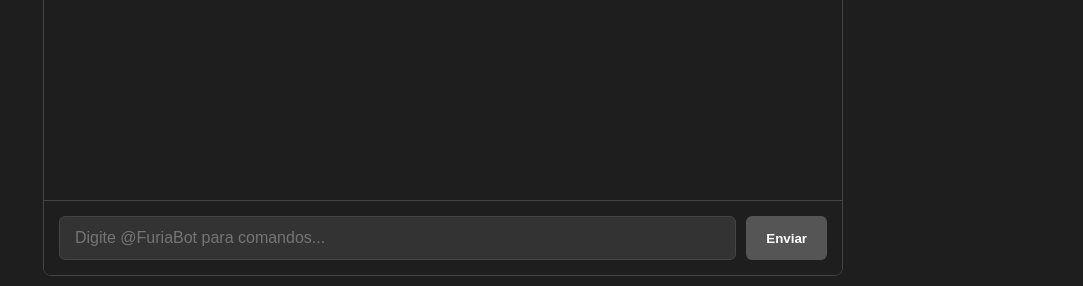
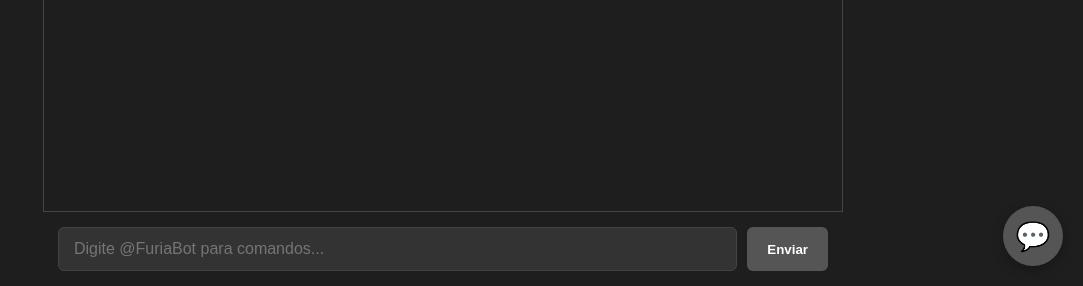
Before and after one commit to rafaelbsdev/Furia_Normal, a Flask app: page / in a window 1280 px wide. Shown: the part 514-800 px from the top of the page, without its empty margins (197-1280 px from the left). Run offline with Flask 3, Linux system fonts and the light colour scheme; some libraries are stand-ins or nearby versions.

```diff
--- a/app.py
+++ b/app.py
@@ -96,21 +96,42 @@ def get_esports_data(game, team, data_type):
         return [f"Erro temporário. Por favor, tente novamente mais tarde."]
 
 def parse_players(soup):
-    """Extrai lista de jogadores da tabela roster-card"""
+    """Extrai lista de jogadores com posições e tratamento de páginas inexistentes"""
     players = []
     roster_table = soup.find('table', {'class': 'roster-card'})
 
     if roster_table:
         for player_row in roster_table.find_all('tr', {'class': 'Player'}):
+            # Extrair nome do jogador
+            name = None
             id_cell = player_row.find('td', {'class': 'ID'})
             if id_cell:
                 player_link = id_cell.find('a', href=True)
-                if player_link and player_link.get('title'):
-                    players.append(player_link['title'])
+                if player_link:
+                    # Remover "(page does not exist)" do nome
+                    raw_name = player_link.get('title', '')
+                    name = raw_name.replace(' (page does not exist)', '')
                 else:
                     bold_name = id_cell.find('b')
                     if bold_name:
-                        players.append(bold_name.get_text(strip=True))
+                        name = bold_name.get_text(strip=True)
+
+            # Extrair posição
+            position = ""
+            position_cell = player_row.find('td', {'class': 'Position'})
+            if position_cell:
+                position = position_cell.get_text(strip=True)
+                # Limpar formatação da posição
+                position = position.split('.')[-1]
+                position = position.replace('Role:', '').replace('(', '').replace(')', '').strip()
+                position = position.replace('&nbsp;', ' ').strip()
+
+            # Formatar entrada
+            if name:
+                if position:
+                    players.append(f"{name} - ({position})")
+                else:
+                    players.append(name)
 
     return players[:10] if players else ["Nenhum jogador encontrado"]
 
--- a/static/css/style.css
+++ b/static/css/style.css
@@ -1,4 +1,4 @@
-/* Reset e Base */
+/* style.css */
 * {
     margin: 0;
     padding: 0;
@@ -6,12 +6,45 @@
     font-family: 'Arial', sans-serif;
 }
 
+/* Reset e Base */
 body {
     height: 100vh;
+    overflow: hidden;
     display: flex;
     flex-direction: column;
     padding: 10px;
     transition: background-color 0.3s, color 0.3s;
+}
+
+/* Temas */
+.light-theme {
+    --bg-color: #f9f9f9;
+    --text-color: #333;
+    --message-bg: white;
+    --input-bg: white;
+    --border-color: #ccc;
+    --button-bg: #007bff;
+    --button-hover: #0056b3;
+    --bot-bg: #fff3f6;
+    --bot-border: #ff003c;
+    --scrollbar-track: #f1f1f1;
+    --scrollbar-thumb: #c1c1c1;
+    --scrollbar-thumb-hover: #a8a8a8;
+}
+
+.dark-theme {
+    --bg-color: #1e1e1e;
+    --text-color: #f0f0f0;
+    --message-bg: #2d2d2d;
+    --input-bg: #333;
+    --border-color: #444;
+    --button-bg: #555;
+    --button-hover: #666;
+    --bot-bg: #2a1a1f;
+    --bot-border: #ff003c;
+    --scrollbar-track: #2a2a2a;
+    --scrollbar-thumb: #505050;
+    --scrollbar-thumb-hover: #626262;
 }
 
 /* Container do Chat */
@@ -24,18 +57,21 @@ body {
     margin: 0 auto;
     border: 1px solid var(--border-color);
     border-radius: 8px;
-    overflow: hidden;
     background-color: var(--bg-color);
+    height: 100vh;
+    position: relative;
 }
 
 /* Área de Mensagens */
 .message-box {
     flex: 1;
     overflow-y: auto;
-    padding: 15px;
+    padding: 15px 15px 70px;
+    margin-bottom: 20px;
     display: flex;
     flex-direction: column;
-    gap: 12px;
+    gap: 8px;
+    min-height: 0;
 }
 
 .message {
@@ -45,6 +81,8 @@ body {
     color: var(--text-color);
     word-break: break-word;
     box-shadow: 0 1px 3px rgba(0,0,0,0.1);
+    position: relative;
+    width: auto;
 }
 
 /* Mensagens do Bot */
@@ -62,12 +100,19 @@ body {
     font-size: 0.9em;
 }
 
-/* Área de Input */
+/* Área de Input Fixa */
 .input-area {
+    position: fixed;
+    bottom: 0;
+    left: 0;
+    right: 0;
+    padding: 15px;
+    background: var(--bg-color);
+    border-top: 1px solid var(--border-color);
+    max-width: 800px;
+    margin: 0 auto;
+    z-index: 999;
     display: flex;
-    padding: 15px;
-    border-top: 1px solid var(--border-color);
-    background-color: var(--input-bg);
     gap: 10px;
 }
 
@@ -97,7 +142,86 @@ body {
     background-color: var(--button-hover);
 }
 
-/* Alternador de Tema */
+/* Botões de Ação */
+.message-actions {
+    position: absolute;
+    right: 8px;
+    top: 50%;
+    transform: translateY(-50%);
+    display: flex;
+    gap: 6px;
+    opacity: 0.7;
+    transition: opacity 0.2s;
+}
+
+.message:hover .message-actions {
+    opacity: 1;
+}
+
+.edit-btn, .delete-btn {
+    background: none;
+    border: 1px solid var(--border-color);
+    border-radius: 4px;
+    padding: 4px;
+    color: var(--text-color);
+    cursor: pointer;
+    font-size: 12px;
+    transition: all 0.2s;
+}
+
+.edit-btn:hover {
+    background-color: rgba(0, 123, 255, 0.1);
+}
+
+.delete-btn:hover {
+    background-color: rgba(220, 53, 69, 0.1);
+}
+
+/* Widget do WhatsApp */
+.whatsapp-button {
+    position: fixed;
+    bottom: 20px;
+    right: 20px;
+    width: 60px;
+    height: 60px;
+    border-radius: 50%;
+    background-color: #25D366;
+    color: white;
+    border: none;
+    font-size: 28px;
+    cursor: pointer;
+    box-shadow: 0 4px 12px rgba(0,0,0,0.25);
+    z-index: 1000;
+    display: flex;
+    align-items: center;
+    justify-content: center;
+    transition: all 0.3s ease;
+}
+
+.whatsapp-button:hover {
+    transform: scale(1.1);
+    box-shadow: 0 6px 16px rgba(0,0,0,0.3);
+}
+
+/* Barra de Rolagem */
+::-webkit-scrollbar {
+    width: 8px;
+}
+
+::-webkit-scrollbar-track {
+    background: var(--scrollbar-track);
+}
+
+::-webkit-scrollbar-thumb {
+    background: var(--scrollbar-thumb);
+    border-radius: 4px;
+}
+
+::-webkit-scrollbar-thumb:hover {
+    background: var(--scrollbar-thumb-hover);
+}
+
+/* Tema Switcher */
 .theme-switcher {
     position: fixed;
     top: 20px;
@@ -124,83 +248,85 @@ body {
     transform: scale(1.1);
 }
 
-/* Barra de rolagem */
-::-webkit-scrollbar {
-    width: 8px;
+/* Widget do WhatsApp (versão completa) */
+.whatsapp-button {
+    position: fixed;
+    bottom: 20px;
+    right: 20px;
+    width: 60px;
+    height: 60px;
+    border-radius: 50%;
+    background-color: #25D366;
+    color: white;
+    border: none;
+    font-size: 28px;
+    cursor: pointer;
+    box-shadow: 0 4px 12px rgba(0,0,0,0.25);
+    z-index: 1001;
+    display: flex;
+    align-items: center;
+    justify-content: center;
+    transition: all 0.3s ease;
 }
 
-::-webkit-scrollbar-track {
-    background: var(--scrollbar-track);
+.whatsapp-modal {
+    display: none;
+    position: fixed;
+    bottom: 90px;
+    right: 20px;
+    width: 300px;
+    background: var(--bg-color);
+    border-radius: 12px;
+    box-shadow: 0 8px 30px rgba(0,0,0,0.2);
+    z-index: 1002;
+    border: 1px solid var(--border-color);
 }
 
-::-webkit-scrollbar-thumb {
-    background: var(--scrollbar-thumb);
-    border-radius: 4px;
+.modal-content {
+    padding: 15px;
 }
 
-::-webkit-scrollbar-thumb:hover {
-    background: var(--scrollbar-thumb-hover);
+.modal-header {
+    display: flex;
+    justify-content: space-between;
+    align-items: center;
+    margin-bottom: 15px;
 }
 
-button {
-    cursor: pointer;
-    user-select: none;
+.modal-header h3 {
+    color: var(--text-color);
+    margin: 0;
+    font-size: 1.2em;
 }
 
-/* Corrige o z-index do alternador de tema */
-.theme-switcher {
-    z-index: 1000;
-    position: fixed;
-    top: 20px;
-    right: 20px;
+.close-button {
+    background: none;
+    border: none;
+    color: var(--text-color);
+    font-size: 24px;
+    cursor: pointer;
+    padding: 0 8px;
+    line-height: 1;
 }
 
-.message {
-    position: relative;
-    padding: 12px 40px 12px 15px; /* Espaço para os botões na direita */
-    min-height: 40px;
+.modal-body {
+    color: var(--text-color);
+    font-size: 0.9em;
 }
 
-.message-actions {
-    position: absolute;
-    right: 8px;
-    top: 50%;
-    transform: translateY(-50%);
-    display: flex;
-    gap: 6px;
-    opacity: 0.7;
-    transition: opacity 0.2s;
+.whatsapp-link {
+    display: block;
+    background: #25D366;
+    color: white !important;
+    text-align: center;
+    padding: 12px;
+    border-radius: 8px;
+    text-decoration: none;
+    margin-top: 15px;
+    transition: background 0.3s ease;
+    font-weight: 500;
 }
 
-.message:hover .message-actions {
-    opacity: 1;
+.whatsapp-link:hover {
+    background: #128C7E;
 }
-
-.edit-btn, .delete-btn {
-    background: none;
-    border: none;
-    padding: 4px;
-    margin: 0;
-    cursor: pointer;
-    font-size: 16px;
-    color: var(--text-color);
-    opacity: 0.7;
-    transition: all 0.2s;
-}
-
-.edit-btn:hover, .delete-btn:hover {
-    opacity: 1;
-    transform: scale(1.1);
-}
-
-/* Estilo do input de edição integrado */
-.edit-input {
-    width: calc(100% - 20px);
-    padding: 8px 12px;
-    margin: -8px -12px;
-    border: 1px solid var(--border-color);
-    border-radius: 6px;
-    background: var(--input-bg);
-    color: var(--text-color);
-    font: inherit;
-}
--- a/templates/index.html
+++ b/templates/index.html
@@ -48,6 +48,24 @@
     const messageBox = document.getElementById('message-box');
     const themeToggle = document.getElementById('theme-toggle');
     let inBotConversation = false;
+
+    // Controle do Widget WhatsApp
+    function toggleWhatsApp() {
+        const modal = document.getElementById('whatsappModal');
+        if (modal.style.display === 'block') {
+            modal.style.display = 'none';
+        } else {
+            modal.style.display = 'block';
+        }
+    }
+
+    // Fecha o modal ao clicar fora
+    window.onclick = function(event) {
+        const modal = document.getElementById('whatsappModal');
+        if (event.target === modal) {
+            modal.style.display = 'none';
+        }
+    }
 
     // Função para adicionar mensagem ao chat
     function addMessage(text, isBot = false, id = null) {
@@ -203,5 +221,22 @@
             }
         });
     </script>
+    <!-- Widget do WhatsApp -->
+    <div class="whatsapp-widget">
+        <button class="whatsapp-button" onclick="toggleWhatsApp()">💬</button>
+
+        <div class="whatsapp-modal" id="whatsappModal">
+            <div class="modal-content">
+                <div class="modal-header">
+                    <h3>Chat FURIA</h3>
+                    <button class="close-button" onclick="toggleWhatsApp()">&times;</button>
+                </div>
+                <div class="modal-body">
+                    <p>Você será redirecionado para o WhatsApp. Deseja continuar?</p>
+                    <a href="https://wa.me/5511993404466" target="_blank" class="whatsapp-link">Abrir WhatsApp</a>
+            </div>
+        </div>
+    </div>
+</div>
 </body>
 </html>
```
